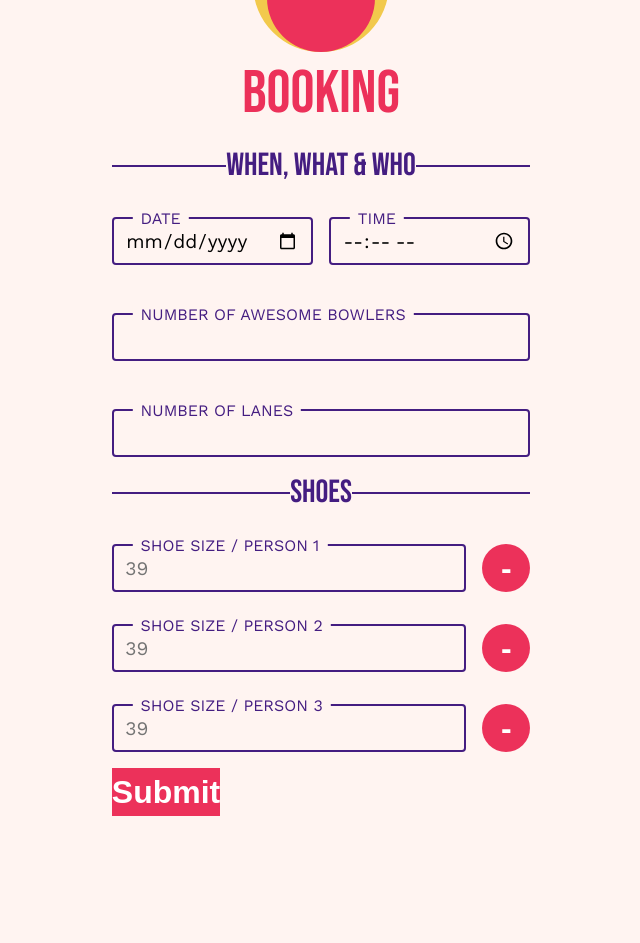
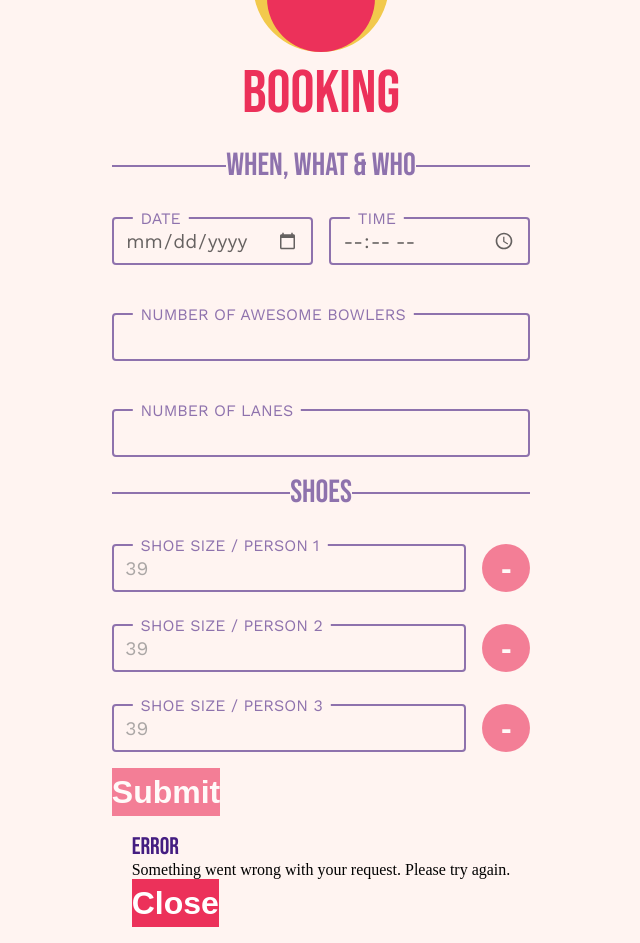
Before and after one commit to OskarBlomberg/individual-exam-typescript, a React (Vite) app: page /booking in a window 1280 px wide. Shown: the part 160-1103 px from the top of the page, without its empty margins (319-959 px from the left). Before the commit the page ends 1008 px from the top, so only its background shows below. Built offline with nearby package versions, Linux system fonts and the light colour scheme.

Commit message:
grey out form on error and add bookable timespan

```diff
--- a/src/components/shoeInput/ShoeInput.tsx
+++ b/src/components/shoeInput/ShoeInput.tsx
@@ -7,6 +7,7 @@ interface shoeProps {
 
 export const ShoeInput = ({ num }: shoeProps) => {
   const isLoading = useBookingStore((state) => state.isLoading);
+  const error = useBookingStore((state) => state.error);
 
   return (
     <article className="shoe-input">
@@ -27,7 +28,11 @@ export const ShoeInput = ({ num }: shoeProps) => {
         required
         aria-required
       />
-      <button className="remove-shoes-btn" disabled={isLoading}>
+      <button
+        className="remove-shoes-btn"
+        type="button"
+        disabled={isLoading || error === typeof "string"}
+      >
         -
       </button>
     </article>
--- a/src/interfaces.ts
+++ b/src/interfaces.ts
@@ -17,5 +17,6 @@ export interface bookingState {
   error: string | null;
   isSuccess: boolean;
   resetIsSuccess: () => void;
+  resetError: () => void;
   fetchBookings: (newBooking: bookingInputs) => Promise<void>;
 }
--- a/src/pages/bookingPage/BookingPage.tsx
+++ b/src/pages/bookingPage/BookingPage.tsx
@@ -17,6 +17,7 @@ export const BookingPage = () => {
     error,
     isSuccess,
     resetIsSuccess,
+    resetError,
   } = useBookingStore();
 
   const navigate: NavigateFunction = useNavigate();
@@ -43,7 +44,13 @@ export const BookingPage = () => {
     }
   }, [isSuccess]);
 
-  // if isDone navigate("/routen")
+  const errorSection = (
+    <aside className="error-modal" aria-live="assertive">
+      <h2>Error</h2>
+      <p>Something went wrong with your request. Please try again.</p>
+      <button onClick={resetError}>Close</button>
+    </aside>
+  );
 
   return (
     <main className="booking">
@@ -57,11 +64,13 @@ export const BookingPage = () => {
       <form
         className="booking__form"
         onSubmit={handleSubmit}
-        style={isLoading ? { opacity: 0.6, pointerEvents: "none" } : {}}
+        style={
+          isLoading || error ? { opacity: 0.6, pointerEvents: "none" } : {}
+        }
       >
         <fieldset
           className="booking__form__subsection booking__form__subsection--general"
-          disabled={isLoading}
+          disabled={isLoading || error === typeof "string"}
         >
           <legend className="booking__form__subsection__title ">
             when, what & who
@@ -93,6 +102,8 @@ export const BookingPage = () => {
             type="time"
             name="time"
             id="time"
+            min="11:00"
+            max="23:00"
             required
             aria-required
           />
@@ -132,17 +143,18 @@ export const BookingPage = () => {
 
         <fieldset
           className="booking__form__subsection booking__form__subsection--shoes"
-          disabled={isLoading}
+          disabled={isLoading || error === typeof "string"}
         >
           <legend className="booking__form__subsection__title ">shoes</legend>
           <ShoeInput num={1} />
           <ShoeInput num={2} />
           <ShoeInput num={3} />
         </fieldset>
-        <button type="submit" disabled={isLoading}>
+        <button type="submit" disabled={isLoading || error === typeof "string"}>
           Submit
         </button>
       </form>
+      {error && errorSection}
       {/* isError && modalen */}
     </main>
   );
--- a/src/stores/bookingStore.ts
+++ b/src/stores/bookingStore.ts
@@ -9,9 +9,10 @@ import {
 export const useBookingStore = create<bookingState>((set, get) => ({
   bookings: [],
   isLoading: false,
-  error: null,
+  error: "null",
   isSuccess: false,
   resetIsSuccess: () => set({ isSuccess: false }),
+  resetError: () => set({ error: null }),
 
   fetchBookings: async (newBooking: bookingInputs) => {
     set({ isLoading: true });
```
